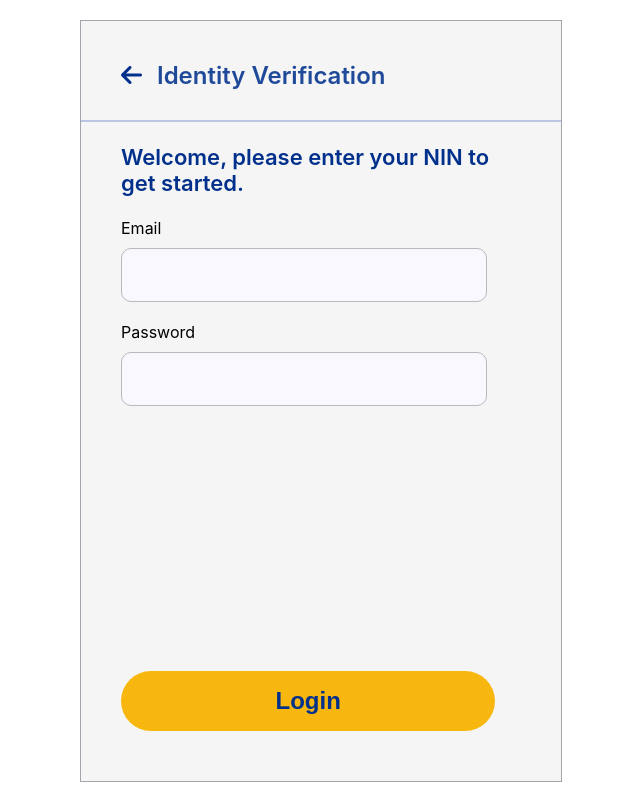
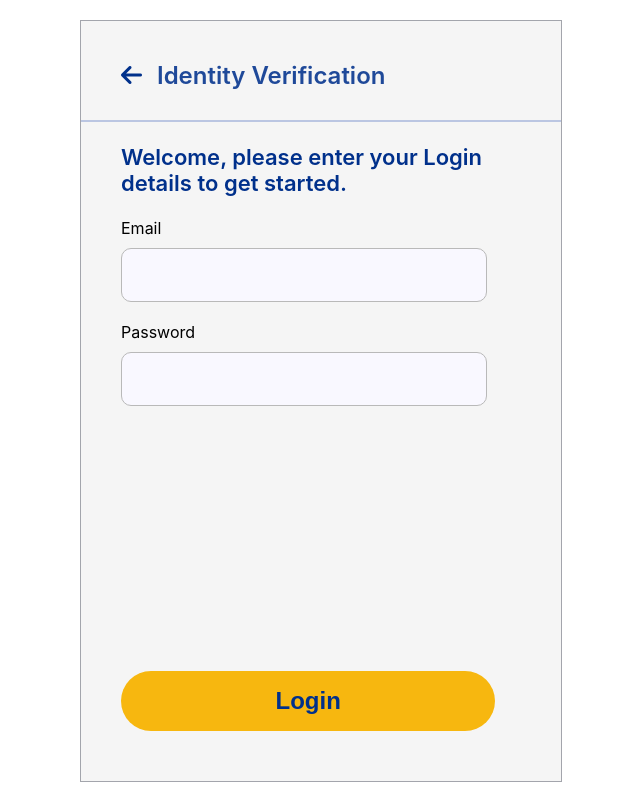
Before and after one commit to Afiz51/team70, a React (Create React App) app: page /login in a window 1280 px wide. Shown: the whole page, without its empty margins (319-959 px from the left). Built offline with nearby package versions, Linux system fonts and the light colour scheme; a web font is replaced by a local one.

Commit message:
Hide details for password

```diff
--- a/src/pages/Login/Login.jsx
+++ b/src/pages/Login/Login.jsx
@@ -57,7 +57,7 @@ const Login = () => {
         <p className="identityText">Identity Verification</p>
         <hr className="horizontal-rule" />
         <p className="welcome-text">
-          Welcome, please enter your NIN to get started.
+          Welcome, please enter your Login details to get started.
         </p>
 
         <form className="NIN-form" onSubmit={handleSubmit}>
--- a/src/pages/identityVerification/IndentityVerification.jsx
+++ b/src/pages/identityVerification/IndentityVerification.jsx
@@ -75,7 +75,7 @@ const IndentityVerification = () => {
         <div className="yourDetailsFormGroup">
           <label>password</label>
           <input
-            type="text"
+            type="password"
             name="password"
             value={details.password}
             onChange={(e) => handleChange(e)}
@@ -84,7 +84,7 @@ const IndentityVerification = () => {
         <div className="yourDetailsFormGroup">
           <label>confirm password</label>
           <input
-            type="text"
+            type="password"
             name="confirmPassword"
             value={details.confirmPassword}
             onChange={(e) => handleChange(e)}
```
